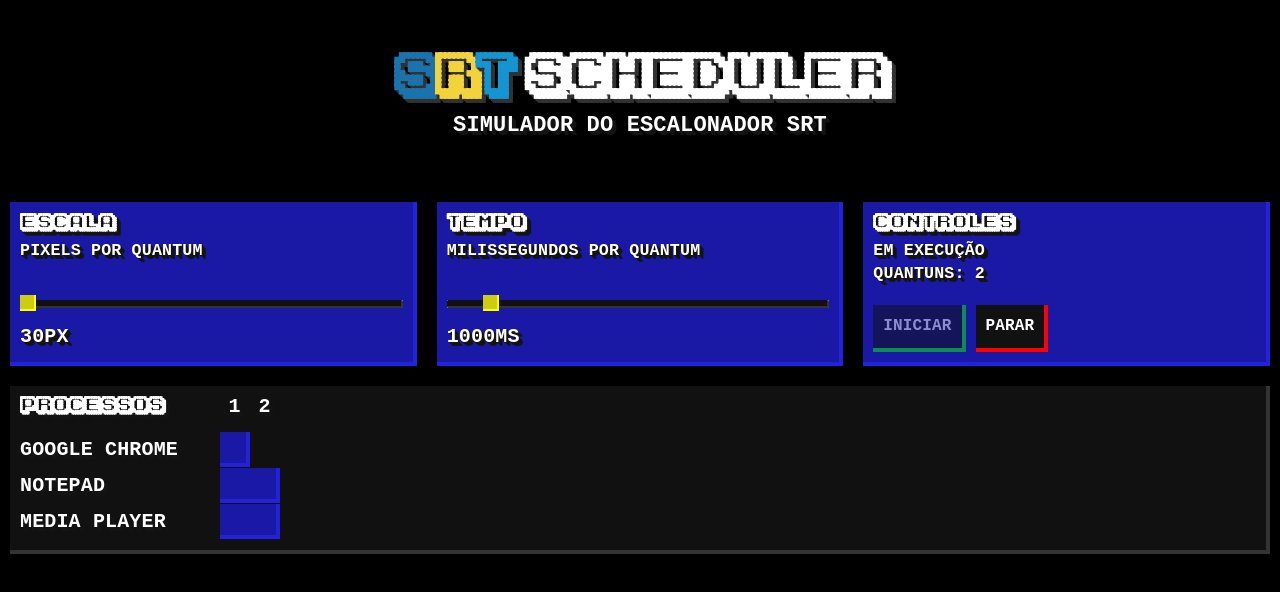
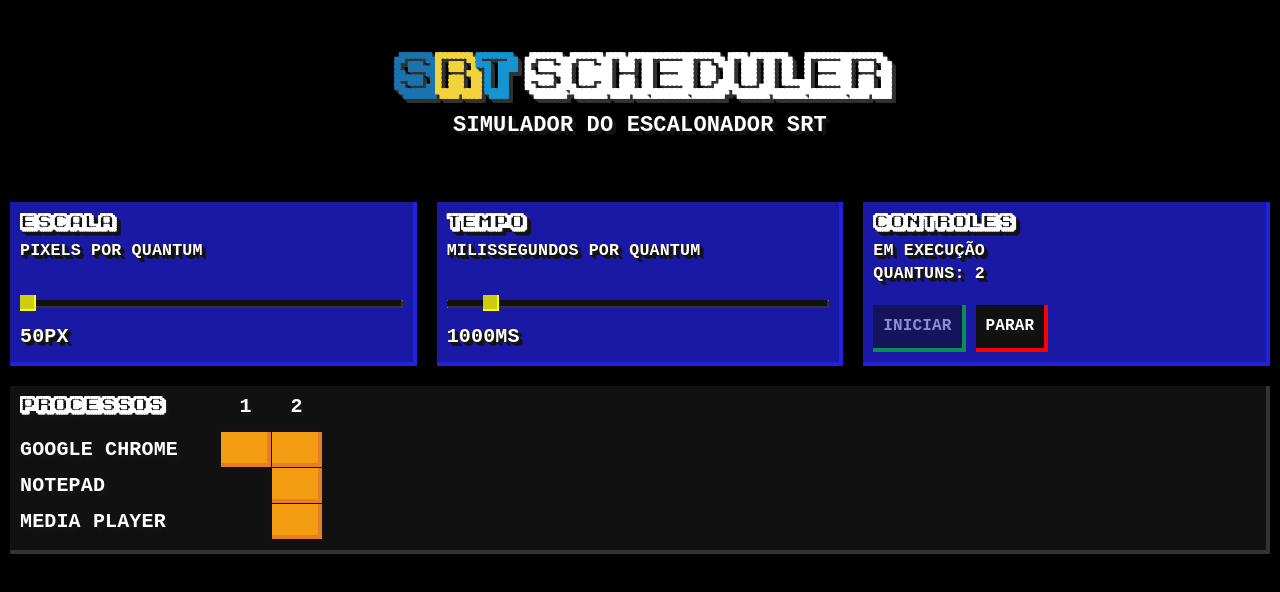
Before and after one commit to mateuscalza/srt-scheduler, a React (Create React App) app: page / in a window 1280 px wide. Both pictures are taken after a click on the button "INICIAR". Shown: the top 592 px of the page. Built offline with nearby package versions, Linux system fonts and the light colour scheme.

Commit message:
Ajustes na visualização de processos.

```diff
--- a/src/App.js
+++ b/src/App.js
@@ -10,7 +10,7 @@ import Title from './components/Title';
 function App() {
   const [pixelsPerQuantum, setPixelsPerQuantum] = useLocalStorage(
     'pixelsPerQuantum',
-    30
+    50
   );
   const [msPerQuantum, setMsPerQuantum] = useLocalStorage('quantum', 1000);
 
@@ -23,12 +23,14 @@ function App() {
       <div className="controls">
         <ScaleRange
           value={pixelsPerQuantum}
-          onChange={event => setPixelsPerQuantum(event.target.value)}
+          onChange={event => setPixelsPerQuantum(parseInt(event.target.value))}
         />
+
         <TimeRange
           value={msPerQuantum}
-          onChange={event => setMsPerQuantum(event.target.value)}
+          onChange={event => setMsPerQuantum(parseInt(event.target.value))}
         />
+
         <RunControl
           status={runner.running}
           onStart={runner.run}
@@ -36,7 +38,12 @@ function App() {
           time={runner.time}
         />
       </div>
-      <Timeline queue={runner.queue} pixelsPerQuantum={pixelsPerQuantum} />
+
+      <Timeline
+        jobs={runner.jobs}
+        time={runner.time}
+        pixelsPerQuantum={pixelsPerQuantum}
+      />
     </div>
   );
 }
--- a/src/components/ScaleRange.js
+++ b/src/components/ScaleRange.js
@@ -10,7 +10,7 @@ export default function ScaleRange({ onChange, value }) {
       </p>
       <input
         type="range"
-        min={30}
+        min={50}
         max={500}
         step={1}
         value={value}
--- a/src/components/Timeline.js
+++ b/src/components/Timeline.js
@@ -1,33 +1,27 @@
 import React from 'react';
+import isEmpty from '../utils/empty';
+import { styles } from '../utils/states';
 
-export default function Timeline({ queue, pixelsPerQuantum }) {
-  const processesTimeline = queue.map(item => {
-    const totalTime = item.arrivalTime + item.runningTime + item.waitingTime;
-
-    return {
-      ...item,
-      totalTime,
-      totalWidth: pixelsPerQuantum * totalTime,
-      arrivalWidth: pixelsPerQuantum * item.arrivalTime,
-      waitingWidth: pixelsPerQuantum * item.waitingTime,
-      runningWidth: pixelsPerQuantum * item.runningTime
-    };
-  });
-  const maxTime = Math.max(0, ...processesTimeline.map(item => item.totalTime));
+export default function Timeline({ jobs, time, pixelsPerQuantum }) {
+  if (time > 0) {
+    const timeSpaces = time > 0 ? Array.from(Array(time)) : [];
+    const fullWidth = time * (pixelsPerQuantum + 1);
+    console.log({ pixelsPerQuantum, time, fullWidth });
 
     return (
       <div className="timeline">
         <aside>
           <header className="title">Processos</header>
-        {queue.map((item, index) => (
+          {jobs.map((item, index) => (
             <div key={index} className="process">
-            <label>{item.applicationName}</label>
+              <label>{item.name}</label>
             </div>
           ))}
         </aside>
+        {time > 0 ? (
           <main>
-        <header style={{ width: `${maxTime * pixelsPerQuantum}px` }}>
-          {Array.from(Array(maxTime)).map((value, index) => (
+            <header style={{ width: fullWidth }}>
+              {timeSpaces.map((value, index) => (
                 <div
                   key={index}
                   className="step"
@@ -37,18 +31,31 @@ export default function Timeline({ queue, pixelsPerQuantum }) {
                 </div>
               ))}
             </header>
-        {processesTimeline.map((item, index) => (
+
+            {jobs.map((job, index) => (
+              <div key={index} className="process" style={{ width: fullWidth }}>
+                {timeSpaces.map((value, index) => {
+                  return (
                     <div
                       key={index}
-            className="process"
-            style={{ width: item.totalWidth }}
-          >
-            <div className="arrival" style={{ width: item.arrivalWidth }} />
-            <div className="waiting" style={{ width: item.waitingWidth }} />
-            <div className="running" style={{ width: item.runningWidth }} />
+                      className="step"
+                      title={`${index + 1} - job`}
+                      style={{
+                        width: `${pixelsPerQuantum}px`,
+                        ...(isEmpty(job.history[index + 1])
+                          ? {}
+                          : styles[job.history[index + 1]])
+                      }}
+                    />
+                  );
+                })}
               </div>
             ))}
           </main>
+        ) : null}
       </div>
     );
   }
+
+  return null;
+}
--- a/src/index.css
+++ b/src/index.css
@@ -145,26 +145,21 @@ code {
   text-align: center;
 }
 
-.timeline main .arrival {
+.timeline main .step {
   display: inline-block;
   height: 35px;
 
-  /* background-color: rgba(0, 0, 255, 0.7); */
-  border-right: 4px solid #2121de;
-  border-bottom: 4px solid #2121de;
-  background-color: #1919a6;
-}
-
-.timeline main .waiting {
-  display: inline-block;
-  background-color: rgba(255, 255, 0, 0.7);
-  height: 35px;
-}
-
-.timeline main .running {
-  display: inline-block;
-  background-color: rgba(255, 0, 0, 0.7);
-  height: 35px;
+  border-left-style: none;
+  border-left-color: transparent;
+  border-top-style: none;
+  border-top-color: transparent;
+  border-right-color: transparent;
+  border-right-style: solid;
+  border-right-width: 4px;
+  border-bottom-color: transparent;
+  border-bottom-style: solid;
+  border-bottom-width: 4px;
+  margin-left: 1px;
 }
 
 /* Run controls */
--- /dev/null
+++ b/src/utils/empty.js
@@ -0,0 +1,10 @@
+export default function isEmpty(value) {
+  if (typeof value === 'undefined') {
+    return true;
+  } else if (value === null) {
+    return true;
+  } else if (typeof value === 'string' && !value.trim().length) {
+    return true;
+  }
+  return false;
+}
--- /dev/null
+++ b/src/utils/job.js
@@ -0,0 +1,24 @@
+import { READY } from './states';
+
+export default class Job {
+  constructor({ name, arrivalTime, burstTime }) {
+    this.name = name;
+    this.arrivalTime = arrivalTime;
+    this.burstTime = burstTime;
+
+    this.history = Array(arrivalTime);
+    this.currentState = READY;
+
+    this.tick(arrivalTime);
+  }
+
+  tick(time) {
+    this.history[time] = this.currentState;
+    return this;
+  }
+
+  end() {
+    this.currentState = null;
+    return this;
+  }
+}
--- a/src/utils/runner.js
+++ b/src/utils/runner.js
@@ -1,7 +1,8 @@
 import { useState, useEffect } from 'react';
 import randomColor from 'randomcolor';
 import srt from '../schedulers/srt';
-import jobs from '../config/jobs';
+import jobsConfig from '../config/jobs';
+import Job from './job';
 
 /* eslint-disable react-hooks/exhaustive-deps */
 
@@ -12,11 +13,11 @@ export default function useRunner(msPerQuantum) {
   const [running, setRunning] = useState(false);
   const [time, setTime] = useState(-1);
   const [current] = useState(null);
-  const [queue, setQueue] = useState([]);
+  const [jobs, setJobs] = useState([]);
   const [colors, setColors] = useState(whiteColorChars);
 
   const processorControls = {};
-  const queueControls = { queue };
+  const queueControls = { jobs };
 
   // Prepara o escalonador
   const scheduler = srt(current, processorControls, queueControls);
@@ -26,7 +27,7 @@ export default function useRunner(msPerQuantum) {
     if (running) {
       // Ao iniciar reseta o tempo
       setTime(0);
-      setQueue([]);
+      setJobs([]);
       if (scheduler.onStart) {
         scheduler.onStart();
       }
@@ -49,23 +50,26 @@ export default function useRunner(msPerQuantum) {
       setColors(newColors);
 
       // Atualiza a fila
-      const newJobs = jobs
+      const newJobs = jobsConfig
         .filter(job => job.arrivalTime === time)
-        .map(newJob => ({
-          ...newJob,
-          waitingTime: 0,
-          runningTime: 0
-        }));
-      setQueue(currentQueue => [...currentQueue, ...newJobs]);
+        .map(job => {
+          return new Job({
+            name: job.applicationName,
+            arrivalTime: job.arrivalTime,
+            burstTime: job.burstTime
+          });
+        });
+
+      setJobs(oldJobs => [...oldJobs.map(job => job.tick(time)), ...newJobs]);
     }
   }, [time]);
 
   // Ao atualizar a fila
-  useEffect(() => {
-    if (running) {
-      scheduler.onQuantum(time);
-    }
-  }, [queue]);
+  // useEffect(() => {
+  //   if (running) {
+  //     scheduler.onQuantum(time);
+  //   }
+  // }, [queue]);
 
   // Temporizador para o quantum
   useEffect(() => {
@@ -84,7 +88,7 @@ export default function useRunner(msPerQuantum) {
     running,
     time,
     colors,
-    queue,
+    jobs,
     run: () => setRunning(true),
     stop: () => setRunning(false)
   };
--- /dev/null
+++ b/src/utils/states.js
@@ -0,0 +1,18 @@
+export const READY = 0
+export const RUNNING = 1
+export const BLOCKED = 2
+
+export const styles = {
+  [READY]: {
+    backgroundColor: '#f39c12',
+    borderColor: '#e67e22',
+  },
+  [RUNNING]: {
+    backgroundColor: '#2ecc71',
+    borderColor: '#27ae60',
+  },
+  [BLOCKED]: {
+    backgroundColor: '#e74c3c',
+    borderColor: '#c0392b',
+  },
+}
```
Lines whose indentation alone changed are shown as unchanged.
